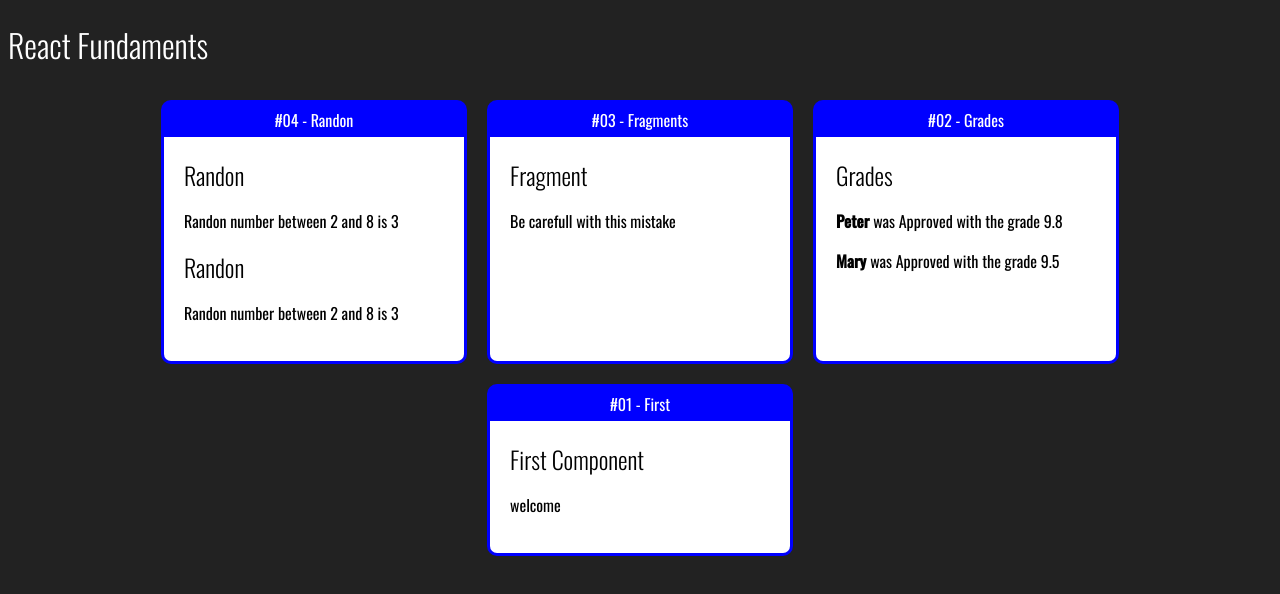
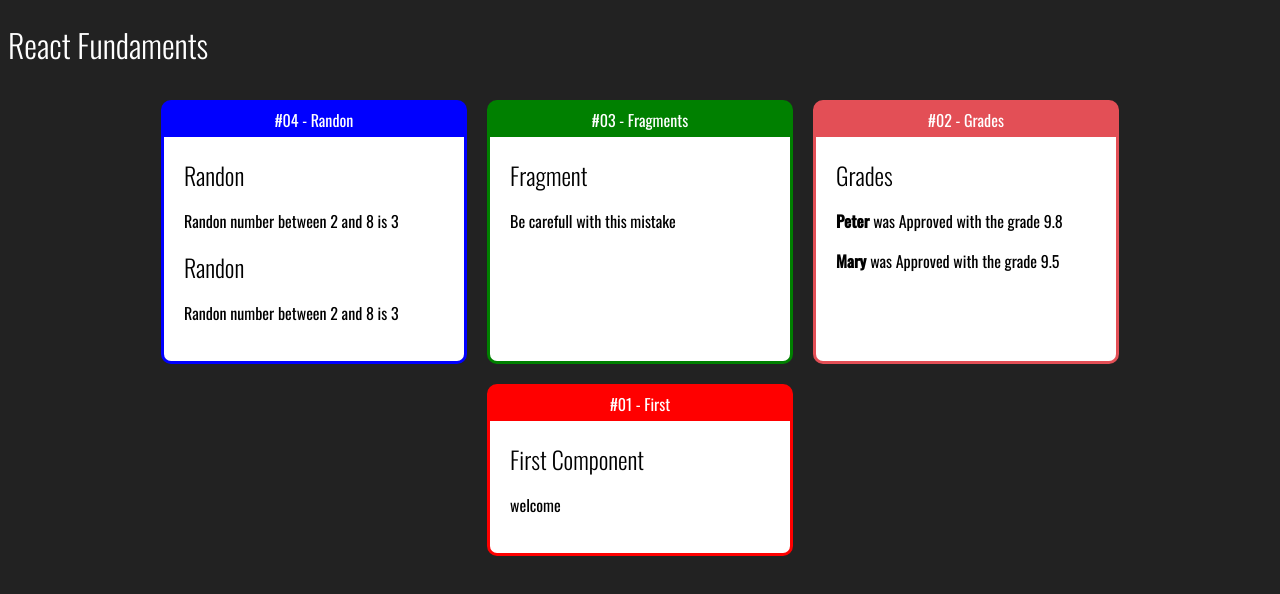
Before and after one commit to jessik126/fundaments-react, a React (Create React App) app: page / in a window 1280 px wide. Shown: the top 594 px of the page. Built offline with nearby package versions, Linux system fonts and the light colour scheme.

Commit message:
Using style by props

```diff
--- a/src/App.jsx
+++ b/src/App.jsx
@@ -11,14 +11,14 @@
     <div className="App">
         <h1>React Fundaments</h1>
         <div className="Cards">
-            <Card title="#04 - Randon">
+            <Card title="#04 - Randon" color="blue">
                 <Random min={2} max={8}></Random>
                 <Random min={2} max={8}></Random>
             </Card>
-            <Card title="#03 - Fragments">
+            <Card title="#03 - Fragments" color="green">
                 <Fragment />
             </Card>
-            <Card title="#02 - Grades">
+            <Card title="#02 - Grades" color="#E34F56">
                 <WithParameter title="Grades" studant="Peter" grade={9.8} />
                 <WithParameter title="" studant="Mary" grade={9.5} />
             </Card>
--- a/src/components/layout/Card.css
+++ b/src/components/layout/Card.css
@@ -1,6 +1,5 @@
 .Card {
-    background-color: blue;
-    border: 3px solid blue;
+    border: 3px solid ;
     border-radius: 10px;
     overflow: hidden;
     margin: 10px;
--- a/src/components/layout/Card.jsx
+++ b/src/components/layout/Card.jsx
@@ -2,8 +2,13 @@
 import "./Card.css";
 
 export default props => {
+    const cardstyle = {
+        backgroundColor: props.color || '#F00',
+        borderColor: props.color || '#F00',
+    }
+
     return (
-        <div className="Card">
+        <div className="Card" style={cardstyle}>
             <div className="Title">{props.title}</div>
             <dic className="Content">{props.children}</dic>
         </div>
```
